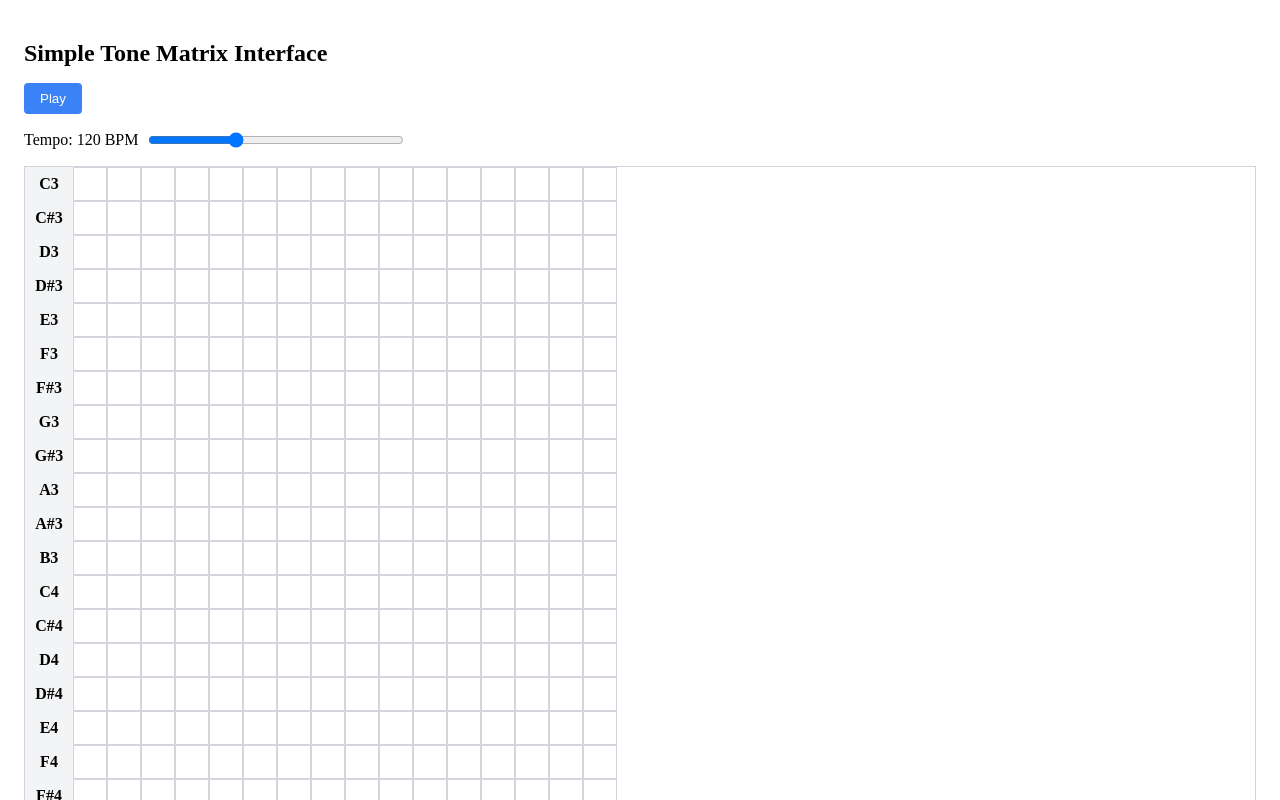
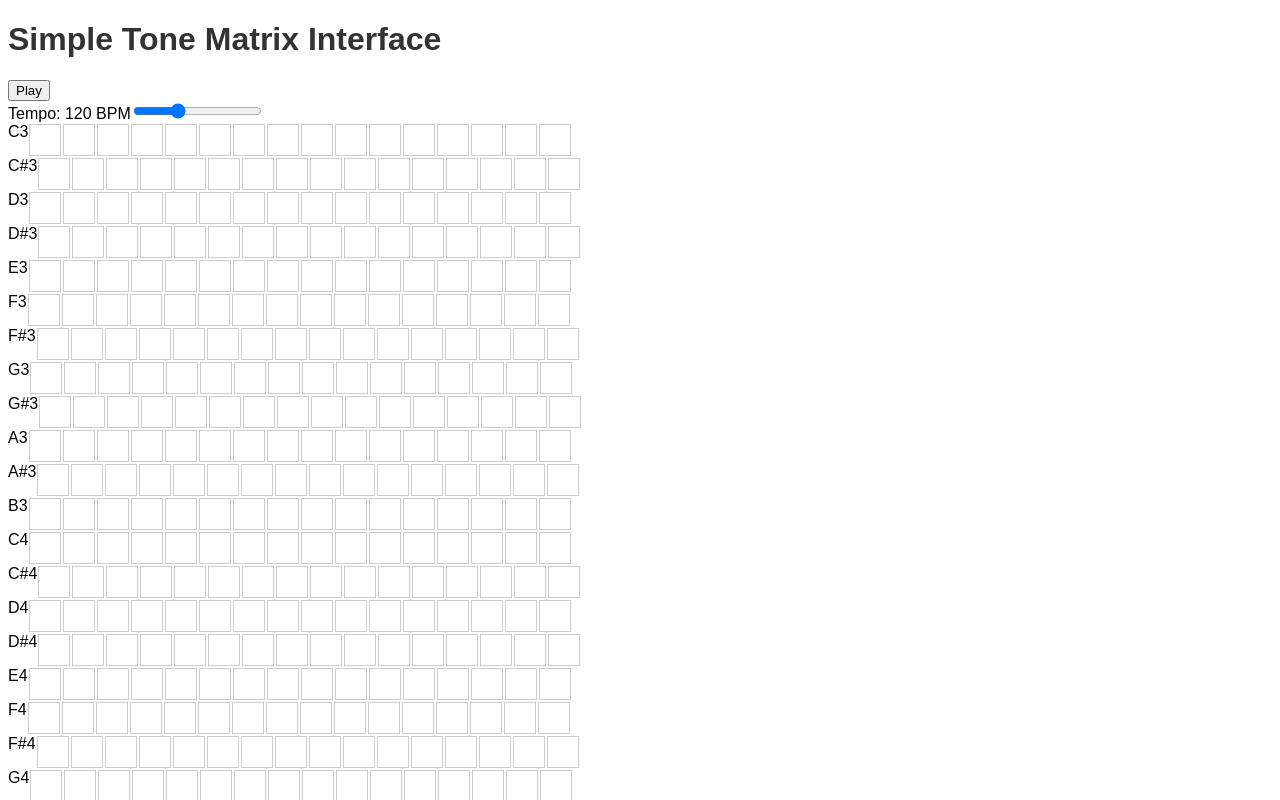
Before and after one commit to benasayag/music-matrix-interface-clean, a React (Create React App) app: page / in a window 1280 px wide. Shown: the top 800 px of the page. Built offline with nearby package versions, Linux system fonts and the light colour scheme.

Commit message:
Add node-sass dependency and implement Sass styles

```diff
--- /dev/null
+++ b/src/App.scss
@@ -0,0 +1,32 @@
+.musical-matrix {
+     font-family: Arial, sans-serif;
+
+     h1 {
+       color: #333;
+     }
+
+     .matrix-grid {
+       display: flex;
+       flex-direction: column;
+     }
+
+     .matrix-row {
+       display: flex;
+     }
+
+     .matrix-cell {
+       width: 30px;
+       height: 30px;
+       border: 1px solid #ccc;
+       margin: 1px;
+       cursor: pointer;
+
+       &.active {
+         background-color: #3B82F6;
+       }
+
+       &.playing {
+         box-shadow: 0 0 0 2px rgba(252, 211, 77, 0.5);
+       }
+     }
+   }
--- a/src/App.tsx
+++ b/src/App.tsx
@@ -1,4 +1,6 @@
 import React, { useState, useEffect, useCallback, useRef } from 'react';
+   import './App.scss';
+
 
 const notes = ['C', 'C#', 'D', 'D#', 'E', 'F', 'F#', 'G', 'G#', 'A', 'A#', 'B'];
 const octaves = [3, 4, 5];
@@ -12,15 +14,7 @@ interface MatrixCellProps {
 
    const MatrixCell: React.FC<MatrixCellProps> = ({ isActive, isPlaying, onClick }) => (
      <div
-    style={{
-      width: '2rem',
-      height: '2rem',
-      border: '1px solid #D1D5DB',
-      cursor: 'pointer',
-      transition: 'all 0.2s',
-      backgroundColor: isActive ? '#3B82F6' : 'white',
-      boxShadow: isPlaying ? '0 0 0 2px rgba(252, 211, 77, 0.5)' : 'none'
-    }}
+       className={`matrix-cell ${isActive ? 'active' : ''} ${isPlaying ? 'playing' : ''}`}
        onClick={onClick}
      />
    );
@@ -131,30 +125,20 @@ const MusicalMatrixInterface: React.FC = () => {
   };
 
      return (
-    <div style={{ padding: '1rem' }}>
-      <h1 style={{ fontSize: '1.5rem', fontWeight: 'bold', marginBottom: '1rem' }}>Simple Tone Matrix Interface</h1>
+       <div className="musical-matrix">
+         <h1>Simple Tone Matrix Interface</h1>
          {error && (
-        <div style={{ backgroundColor: '#FEE2E2', color: '#DC2626', padding: '1rem', marginBottom: '1rem', borderRadius: '0.25rem' }}>
+           <div className="error-message">
              {error}
            </div>
          )}
-      <div style={{ marginBottom: '1rem' }}>
-        <button
-          onClick={handlePlayPause}
-          style={{
-            padding: '0.5rem 1rem',
-            backgroundColor: '#3B82F6',
-            color: 'white',
-            border: 'none',
-            borderRadius: '0.25rem',
-            cursor: 'pointer'
-          }}
-        >
+         <div className="controls">
+           <button onClick={handlePlayPause}>
              {isPlaying ? 'Pause' : 'Play'}
            </button>
          </div>
-      <div style={{ display: 'flex', alignItems: 'center', marginBottom: '1rem' }}>
-        <span style={{ marginRight: '0.5rem' }}>Tempo: {tempo} BPM</span>
+         <div className="tempo-control">
+           <span>Tempo: {tempo} BPM</span>
            <input
              type="range"
              value={tempo}
@@ -162,13 +146,12 @@ const MusicalMatrixInterface: React.FC = () => {
              min={60}
              max={240}
              step={1}
-          style={{ width: '16rem' }}
            />
          </div>
-      <div style={{ border: '1px solid #D1D5DB' }}>
+         <div className="matrix-grid">
            {matrix.map((row, rowIndex) => (
-          <div key={rowIndex} style={{ display: 'flex' }}>
-            <div style={{ width: '3rem', display: 'flex', alignItems: 'center', justifyContent: 'center', backgroundColor: '#F3F4F6', fontWeight: '600' }}>
+             <div key={rowIndex} className="matrix-row">
+               <div className="note-label">
                  {notes[rowIndex % notes.length]}{octaves[Math.floor(rowIndex / notes.length)]}
                </div>
                {row.map((cell, colIndex) => (
```
Also changed, not shown: package.json (+5 -4 lines), 1 other file (tests, documents, lock files or other folders). Lines whose indentation alone changed are shown as unchanged.
